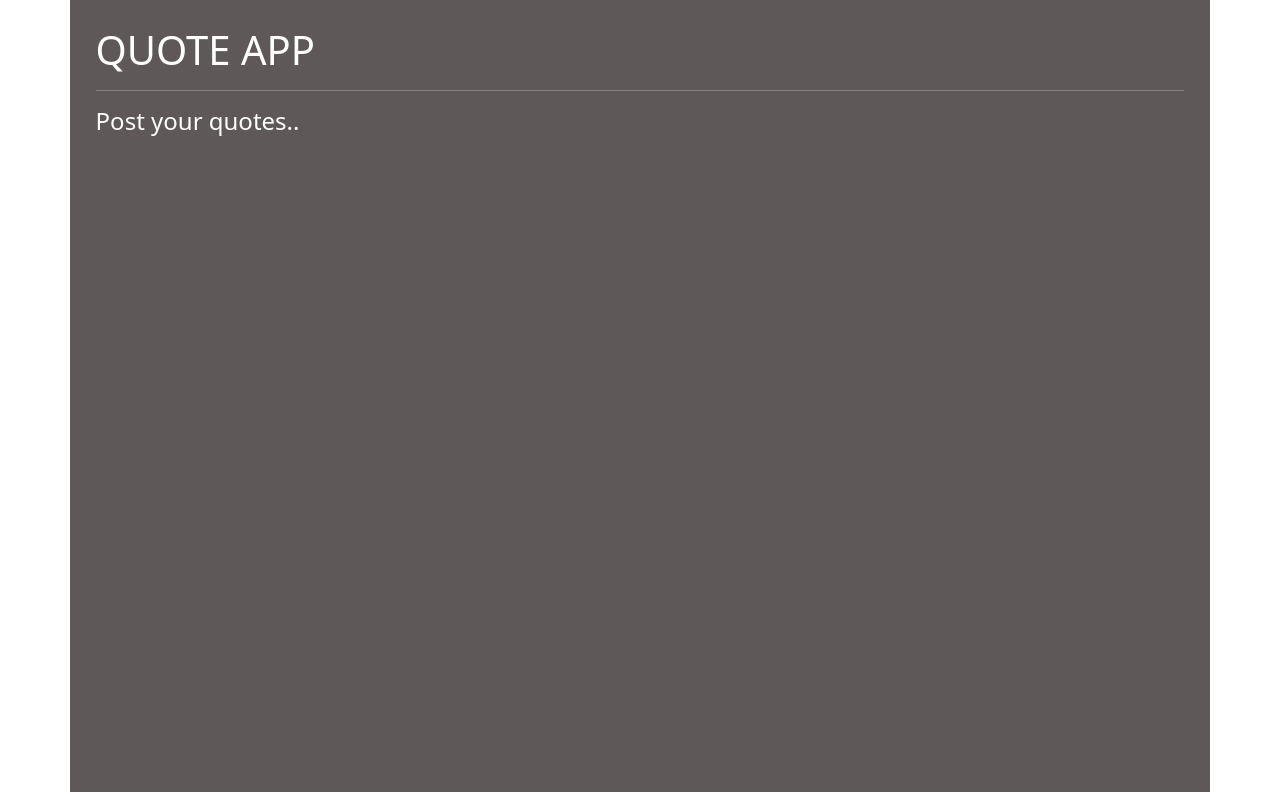
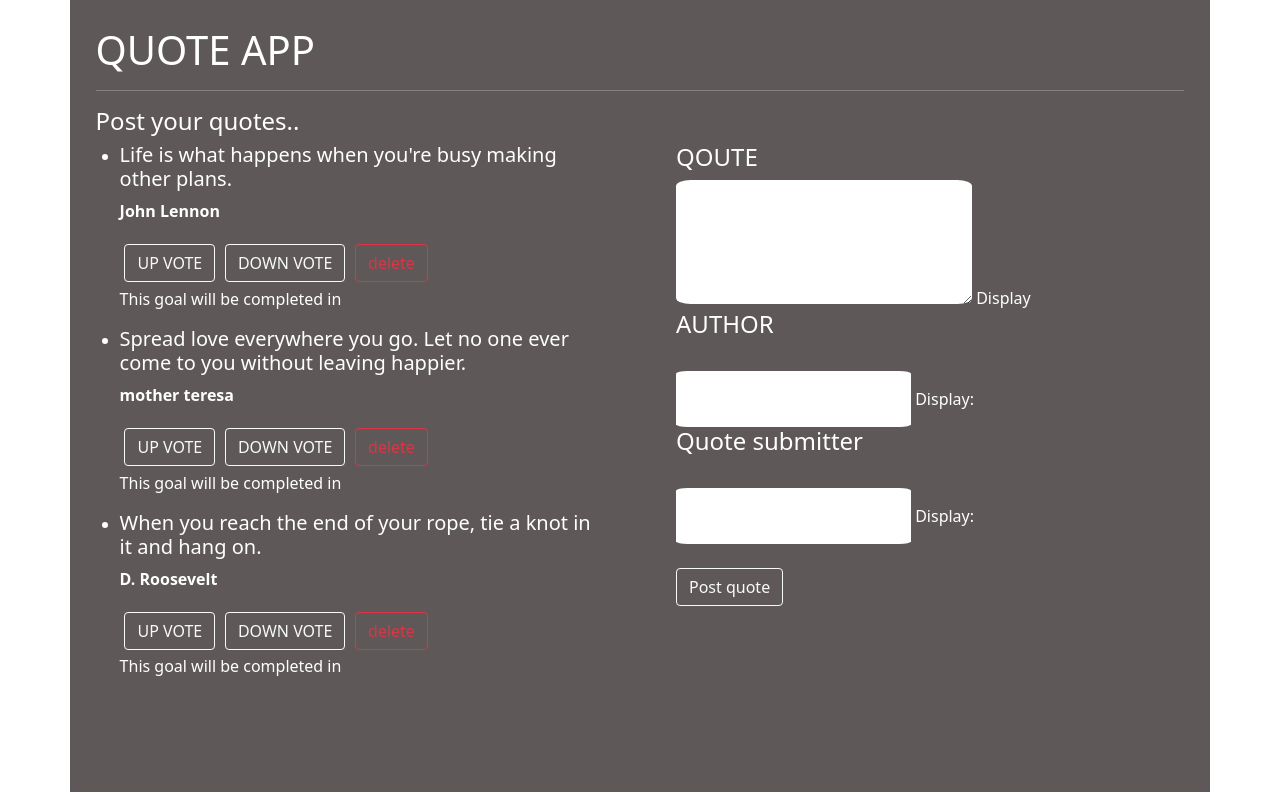
Before and after one commit to Binamin-hussein100/Quotes-Angular, an Angular app: page / in a window 1280 px wide. Built offline with nearby package versions, Linux system fonts and the light colour scheme.

Commit message:
added col-md to the rows

```diff
--- a/src/app/big/big.component.html
+++ b/src/app/big/big.component.html
@@ -3,5 +3,15 @@
     <hr>
     <h4>Post your quotes..</h4>
 
+    <div class="row">
+      <div class="col-md-6">
+        <app-input></app-input>
+      </div>
+      <div class="col-md-6">
+          <div>
+            <app-form (addQuote) = "addNewQuote($event)"></app-form>
+          </div>
+      </div>
 
+    </div>
   </div>
```
